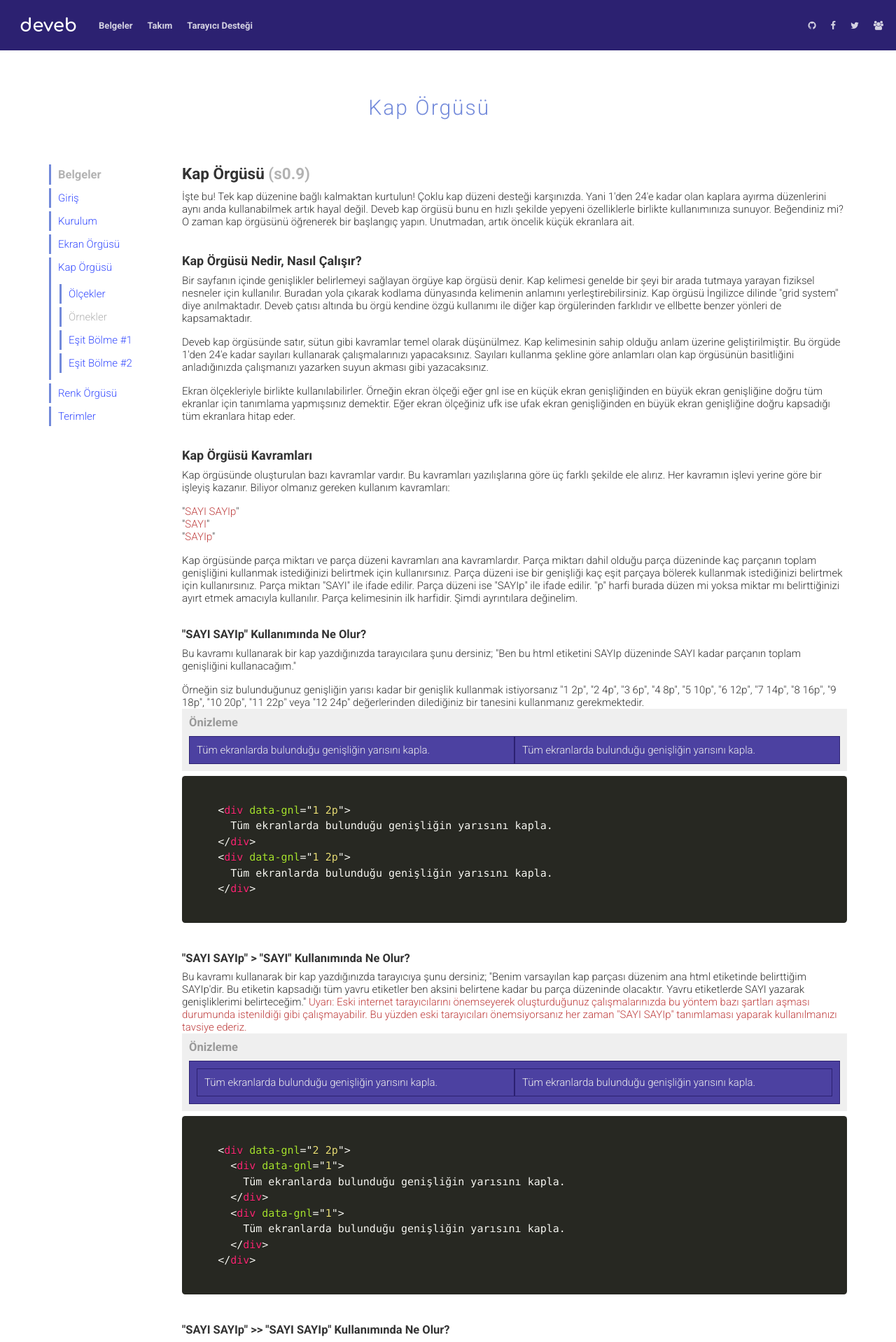
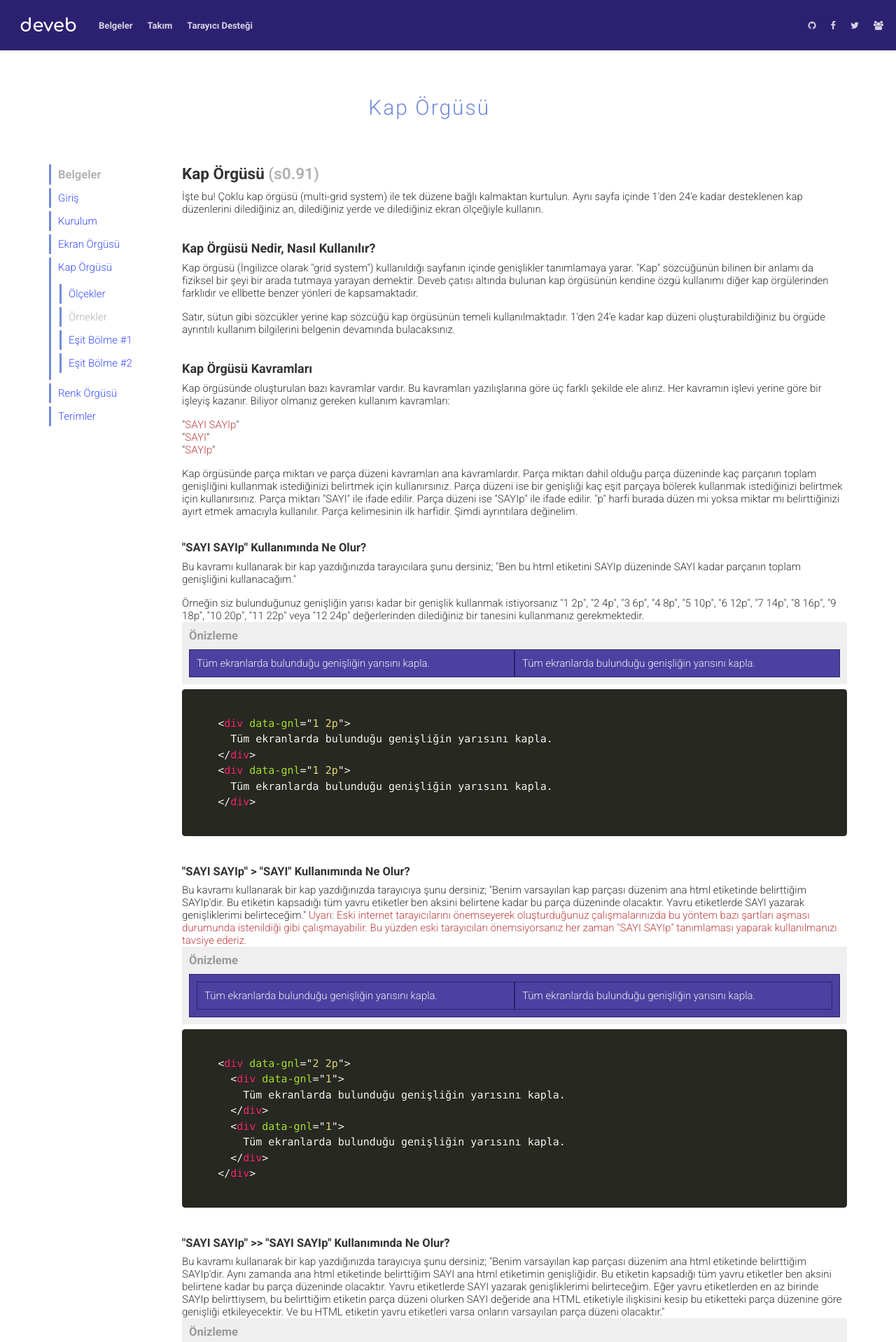
Before and after one commit to data-deveb/data-deveb.github.io, a Jekyll site: the page built from belgeler/kap-orgusu.html, in a window 1280 px wide. Shown: the top 1918 px of the page at 70% size. Built offline with Jekyll 4.4.1, drawn with Linux system fonts in a browser that asks for light colours.

Commit message:
Güncelleme

```diff
--- a/belgeler/kap-orgusu.html
+++ b/belgeler/kap-orgusu.html
@@ -4,18 +4,15 @@ title: Kap Örgüsü
 ---
 
 
-    <h1>Kap Örgüsü <span data-metin="dikkat gri">(s0.9)</span></h1>
+    <h1>Kap Örgüsü <span data-metin="dikkat gri">(s0.91)</span></h1>
 
-    <p>İşte bu! Tek kap düzenine bağlı kalmaktan kurtulun! Çoklu kap düzeni desteği karşınızda. Yani 1'den 24'e kadar olan kaplara ayırma düzenlerini aynı anda kullanabilmek artık hayal değil. Deveb kap örgüsü bunu en hızlı şekilde yepyeni özelliklerle birlikte kullanımınıza sunuyor. Beğendiniz mi? O zaman kap örgüsünü öğrenerek bir başlangıç yapın. Unutmadan, artık öncelik küçük ekranlara ait.</p>
+    <p>İşte bu! Çoklu kap örgüsü (multi-grid system) ile tek düzene bağlı kalmaktan kurtulun. Aynı sayfa içinde 1'den 24'e kadar desteklenen kap düzenlerini dilediğiniz an, dilediğiniz yerde ve dilediğiniz ekran ölçeğiyle kullanın.</p>
 
-    <h2>Kap Örgüsü Nedir, Nasıl Çalışır?</h2>
+    <h2>Kap Örgüsü Nedir, Nasıl Kullanılır?</h2>
 
-    <p>Bir sayfanın içinde genişlikler belirlemeyi sağlayan örgüye kap örgüsü denir. Kap kelimesi genelde bir şeyi bir arada tutmaya yarayan fiziksel nesneler için kullanılır. Buradan yola çıkarak kodlama dünyasında kelimenin anlamını yerleştirebilirsiniz. Kap örgüsü İngilizce dilinde "grid system" diye anılmaktadır. Deveb çatısı altında bu örgü kendine özgü kullanımı ile diğer kap örgülerinden farklıdır ve ellbette benzer yönleri de kapsamaktadır.</p>
+    <p>Kap örgüsü (İngilizce olarak "grid system") kullanıldığı sayfanın içinde genişlikler tanımlamaya yarar. "Kap" sözcüğünün bilinen bir anlamı da fiziksel bir şeyi bir arada tutmaya yarayan demektir. Deveb çatısı altında bulunan kap örgüsünün kendine özgü kullanımı diğer kap örgülerinden farklıdır ve ellbette benzer yönleri de kapsamaktadır.</p>
 
-    <p>Deveb kap örgüsünde satır, sütun gibi kavramlar temel olarak düşünülmez. Kap kelimesinin sahip olduğu anlam üzerine geliştirilmiştir. Bu örgüde 1'den 24'e kadar sayıları kullanarak çalışmalarınızı yapacaksınız. Sayıları kullanma şekline göre anlamları olan kap örgüsünün basitliğini anladığınızda çalışmanızı yazarken suyun akması gibi yazacaksınız.</p>
-
-    <p>Ekran ölçekleriyle birlikte kullanılabilirler. Örneğin ekran ölçeği eğer gnl ise en küçük ekran genişliğinden en büyük ekran genişliğine doğru tüm ekranlar için tanımlama yapmışsınız demektir. Eğer ekran ölçeğiniz ufk ise ufak ekran genişliğinden en büyük ekran genişliğine doğru kapsadığı tüm ekranlara hitap eder.</p>
-
+    <p>Satır, sütun gibi sözcükler yerine kap sözcüğü kap örgüsünün temeli kullanılmaktadır. 1'den 24'e kadar kap düzeni oluşturabildiğiniz bu örgüde ayrıntılı kullanım bilgilerini belgenin devamında bulacaksınız.</p>
 
     <h2>Kap Örgüsü Kavramları</h2>
 
```
